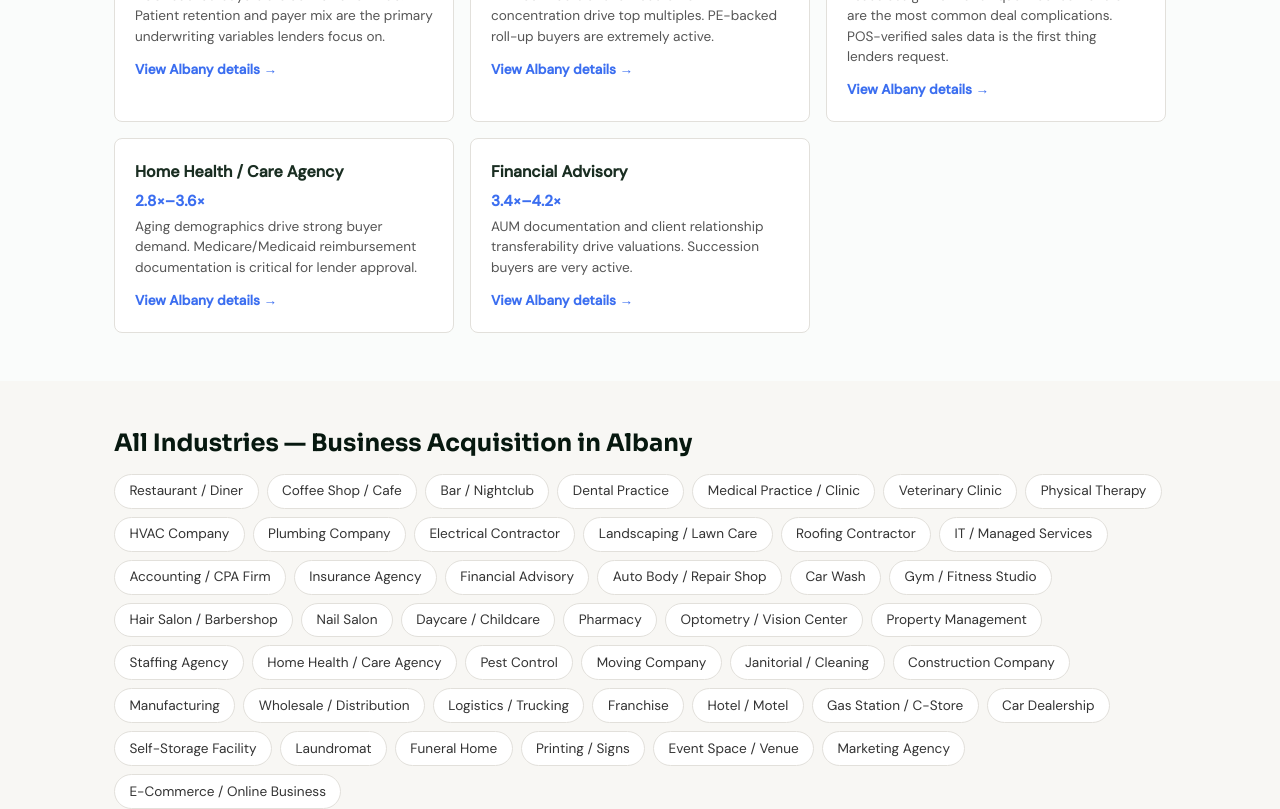
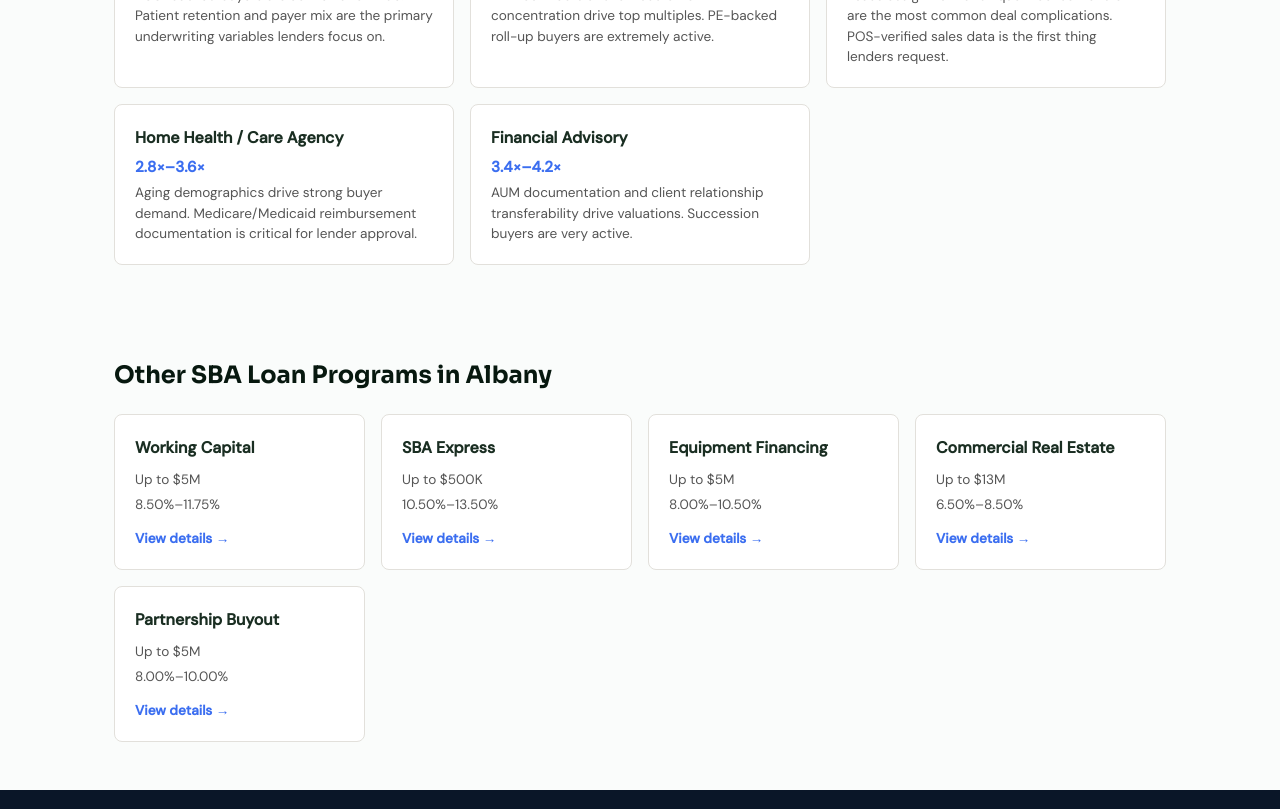
Before and after one commit to wsbcso/bridgitfunding.com, a Next.js app: page /sba-loans/albany/business-acquisition in a window 1280 px wide. Shown: the part 1100-1909 px from the top of the page. Built offline with nearby package versions, Linux system fonts and the light colour scheme.

Commit message:
Update page.tsx

```diff
--- a/app/sba-loans/[city]/[loanType]/page.tsx
+++ b/app/sba-loans/[city]/[loanType]/page.tsx
@@ -133,7 +133,7 @@ export default function CityLoanTypePage({ params }: { params: { city: string; l
           </div>
         </section>
 
-        {/* Industry combos (acquisition types only) */}
+        {/* Industry combos (acquisition types only) — informational, not linked pages */}
         {isAcquisition && (
           <section className="section-card">
             <div className="container">
@@ -141,31 +141,16 @@ export default function CityLoanTypePage({ params }: { params: { city: string; l
               <p>These categories have the most active SBA buyer and lender interest in the {city.name} market right now.</p>
               <div className="industry-combo-grid">
                 {topIndustryData.map((ind) => (
-                  <Link key={ind.slug} href={`/sba-loans/${city.slug}/${lt.slug}/${ind.slug}`} className="industry-combo-card">
+                  <div key={ind.slug} className="industry-combo-card">
                     <div className="combo-name">{ind.name}</div>
                     <div className="combo-multiple">{ind.sdeMultiple}</div>
                     <div className="combo-note">{ind.note}</div>
-                    <div className="combo-cta">View {city.name} details →</div>
-                  </Link>
+                  </div>
                 ))}
               </div>
             </div>
           </section>
         )}
-
-        {/* All industries for this loan type */}
-        <section className="section-card bg-light">
-          <div className="container">
-            <h2>All Industries — {lt.name} in {city.name}</h2>
-            <div className="industry-link-grid">
-              {industries.map((ind) => (
-                <Link key={ind.slug} href={`/sba-loans/${city.slug}/${lt.slug}/${ind.slug}`} className="industry-link">
-                  {ind.name}
-                </Link>
-              ))}
-            </div>
-          </div>
-        </section>
 
         {/* Other loan types */}
         <section className="section-card">
```
